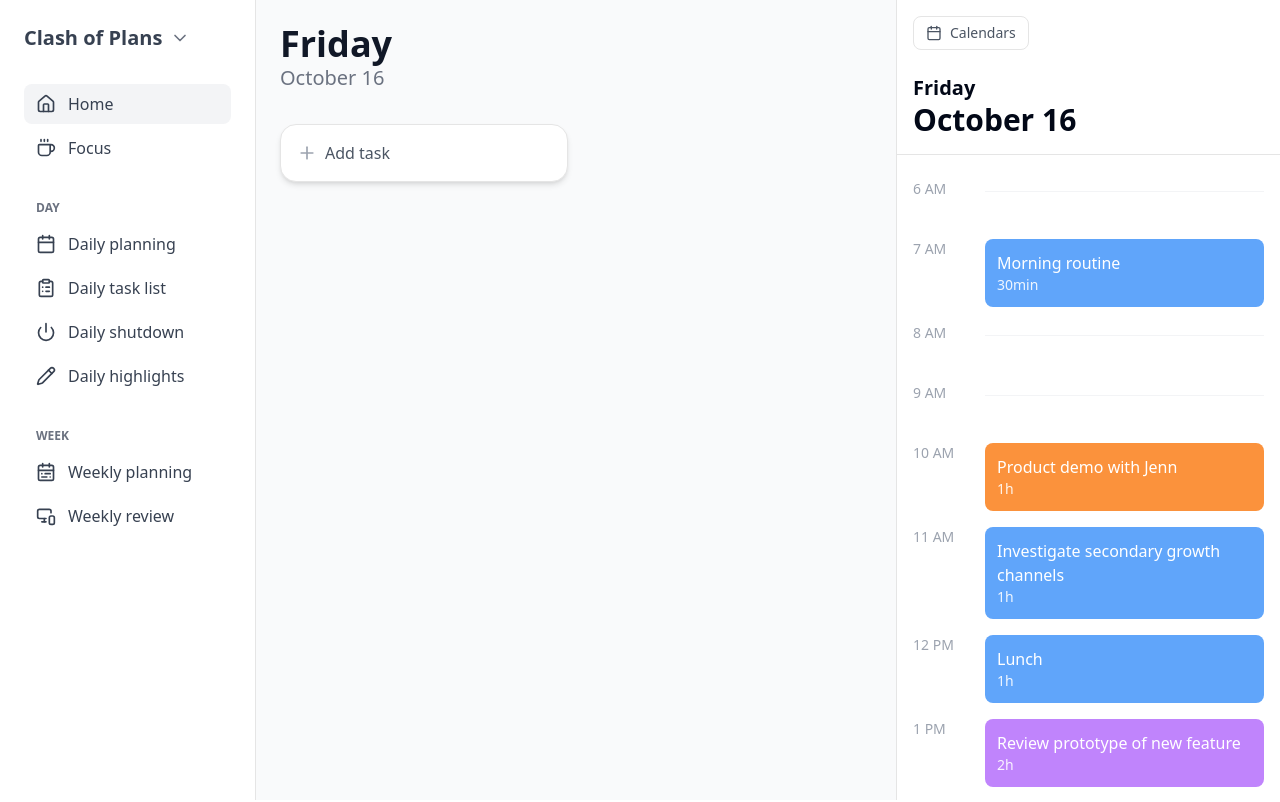
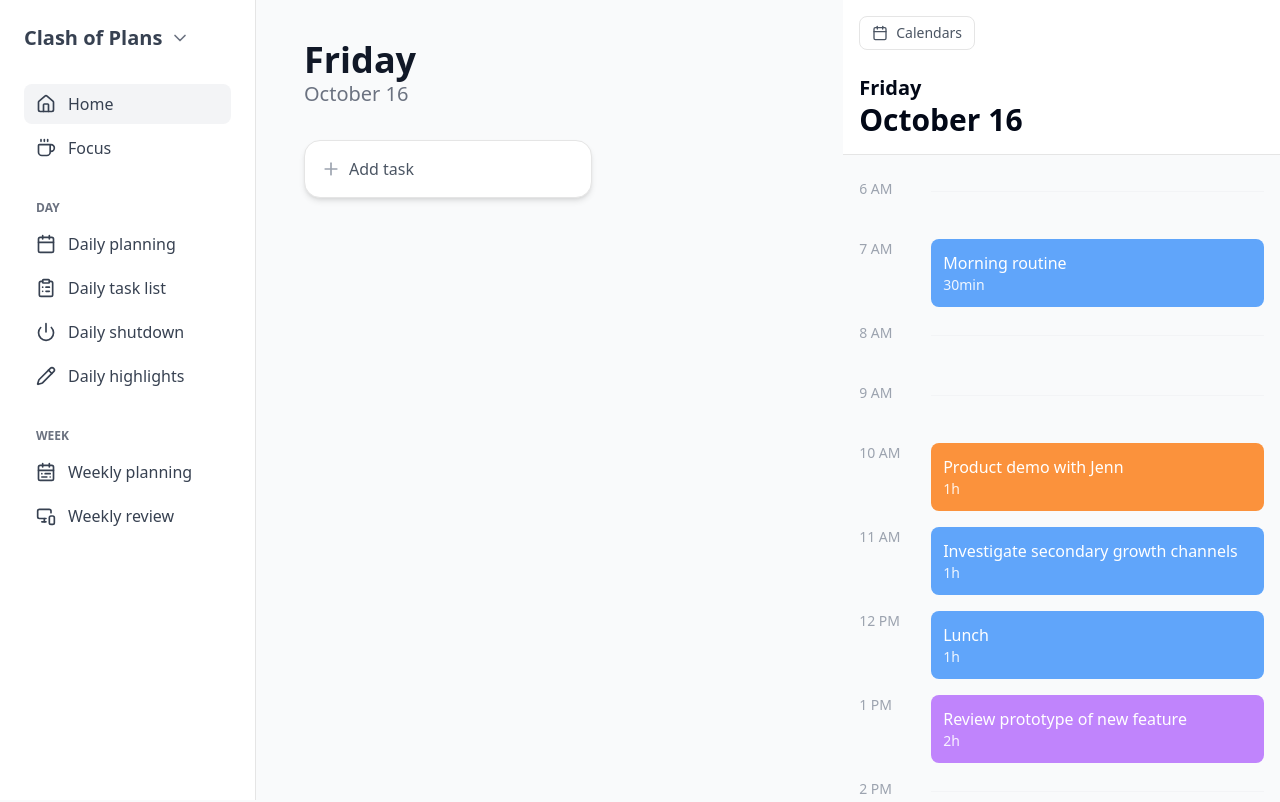
Before and after one commit to JeffreyYeet1/cop, a Next.js app in the folder client/: page /dashboard in a window 1280 px wide. Shown: the top 802 px of the page. Built offline with nearby package versions, Linux system fonts and the light colour scheme.

Commit message:
Misc UI changes

```diff
--- a/client/app/DashComponents/Calendar.tsx
+++ b/client/app/DashComponents/Calendar.tsx
@@ -89,7 +89,7 @@ const Calendar = () => {
   });
 
   return (
-    <div className="w-96 bg-white border-l h-screen overflow-y-auto">
+    <div className="h-full w-full p-6 pr-0 pt-0">
       {/* Calendar Header */}
       <div className="p-4 border-b sticky top-0 bg-white z-10">
         <button className="flex items-center gap-2 px-3 py-1.5 rounded-lg border text-sm text-gray-600">
--- a/client/app/DashComponents/DailyTasks.tsx
+++ b/client/app/DashComponents/DailyTasks.tsx
@@ -57,7 +57,7 @@ const DailyTasks = () => {
   };
 
   return (
-    <div className="w-full max-w-2xl mx-auto p-6">
+    <div className="w-full pl-8 p-10">
       {/* Header */}
       <div className="mb-8">
         <h1 className="text-4xl font-bold text-gray-900">{dayName}</h1>
--- a/client/app/DashComponents/Sidebar.tsx
+++ b/client/app/DashComponents/Sidebar.tsx
@@ -1,6 +1,7 @@
 "use client";
-import React from 'react';
+import React, { useState } from 'react';
 import Link from 'next/link';
+import { useRouter } from 'next/navigation';
 import {
   Home,
   Coffee,
@@ -10,16 +11,45 @@ import {
   Pencil,
   CalendarRange,
   MonitorSmartphone,
-  ChevronDown
+  ChevronDown,
+  LogOut
 } from 'lucide-react';
 
 const Sidebar = () => {
+  const router = useRouter();
+  const [isDropdownOpen, setIsDropdownOpen] = useState(false);
+
+  const handleLogout = () => {
+    // Clear the token from localStorage
+    localStorage.removeItem('token');
+    // Redirect to login page
+    router.push('/login');
+  };
+
   return (
     <div className="w-64 h-screen bg-white border-r p-6 flex flex-col">
-      {/* Company Name */}
-      <div className="flex items-center gap-2 mb-8">
-        <span className="text-xl font-semibold text-gray-700">Clash of Plans</span>
-        <ChevronDown size={20} className="text-gray-500" />
+      {/* Company Name with Dropdown */}
+      <div className="relative">
+        <button
+          className="flex items-center gap-2 mb-8 cursor-pointer"
+          onClick={() => setIsDropdownOpen(!isDropdownOpen)}
+        >
+          <span className="text-xl font-semibold text-gray-700">Clash of Plans</span>
+          <ChevronDown size={20} className="text-gray-500" />
+        </button>
+
+        {/* Dropdown Menu */}
+        {isDropdownOpen && (
+          <div className="absolute top-10 left-0 w-48 bg-white rounded-md shadow-lg z-10 border">
+            <button
+              onClick={handleLogout}
+              className="flex items-center gap-2 w-full px-4 py-2 text-left text-gray-700 hover:bg-gray-100"
+            >
+              <LogOut size={16} />
+              <span>Logout</span>
+            </button>
+          </div>
+        )}
       </div>
 
       {/* Main Navigation */}
--- a/client/app/dashboard/page.tsx
+++ b/client/app/dashboard/page.tsx
@@ -8,11 +8,13 @@ export default function DashboardPage() {
   return (
     <div className="flex min-h-screen bg-gray-50">
       <Sidebar />
-      <main className="flex-1 flex">
-        <div className="flex-1">
+      <main className="flex-1 flex overflow-hidden pt-0">
+        <div className="w-[55%] pl-4">
           <DailyTasks />
         </div>
-        <Calendar />
+        <div className="w-[45%] pr-0 pt-0">
+          <Calendar />
+        </div>
       </main>
     </div>
   );
```
